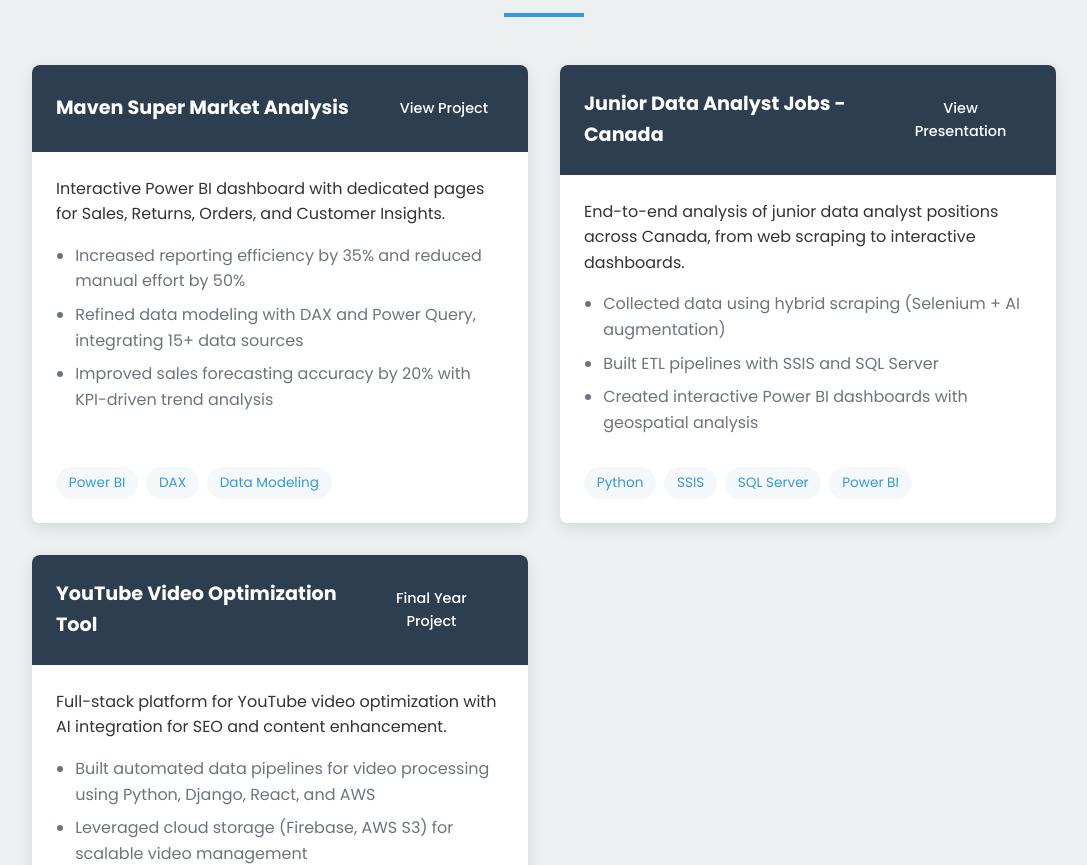
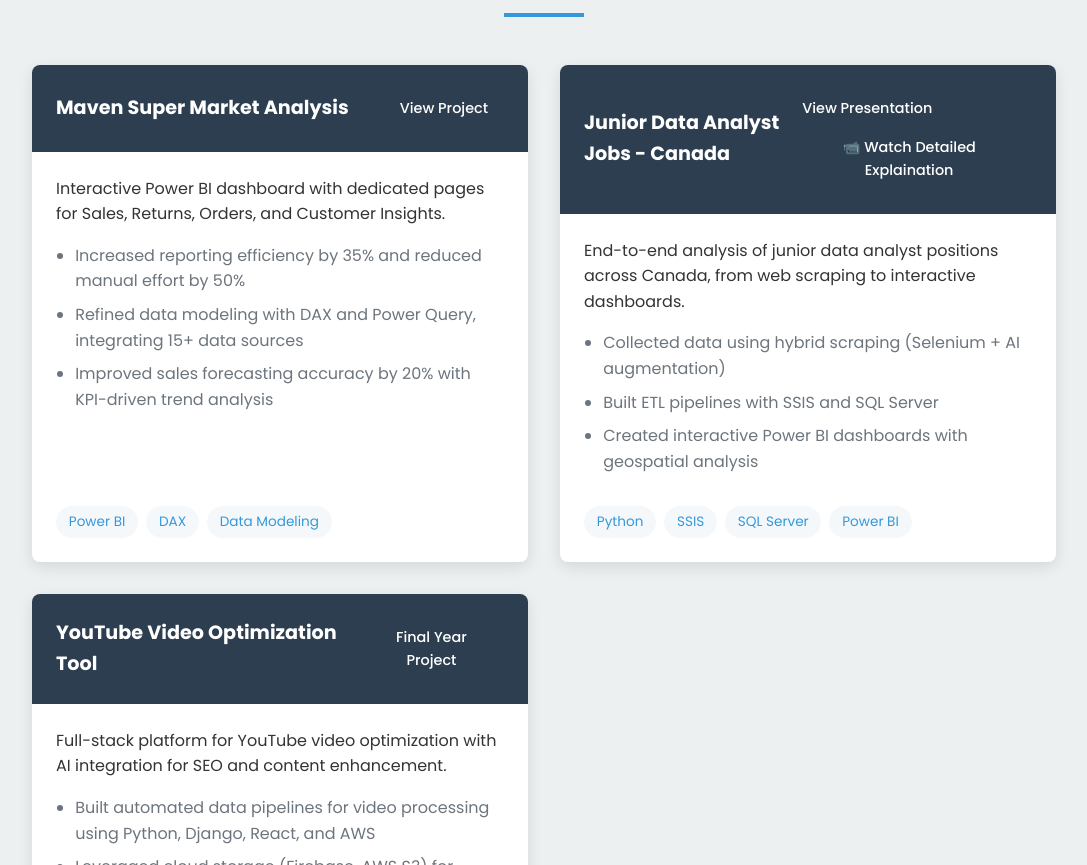
Before and after one commit to MuhammadSohaibRashid/my-portfolio, a React (Create React App) app: page / in a window 1280 px wide. Shown: the part 2446-3311 px from the top of the page, without its empty margins (96-1183 px from the left). Built offline with nearby package versions, Linux system fonts and the light colour scheme.

Commit message:
Updated public assets: added new images, removed architecture diagram files

```diff
--- a/src/App.js
+++ b/src/App.js
@@ -154,7 +154,8 @@
                 </div>
               </div>
             </div>
-            <div className="project-card">
+
+          <div className="project-card">
             <div className="project-header">
               <h3>Junior Data Analyst Jobs - Canada</h3>
               <div className="project-links">
@@ -167,6 +168,14 @@
                   }}
                 >
                   View Presentation
+                </a>
+                <a
+                  href={`${process.env.PUBLIC_URL}/Explaination.mp4`}
+                  className="btn small video-btn"
+                  target="_blank"
+                  rel="noopener noreferrer"
+                >
+                  📹 Watch Detailed Explaination
                 </a>
               </div>
             </div>
```
